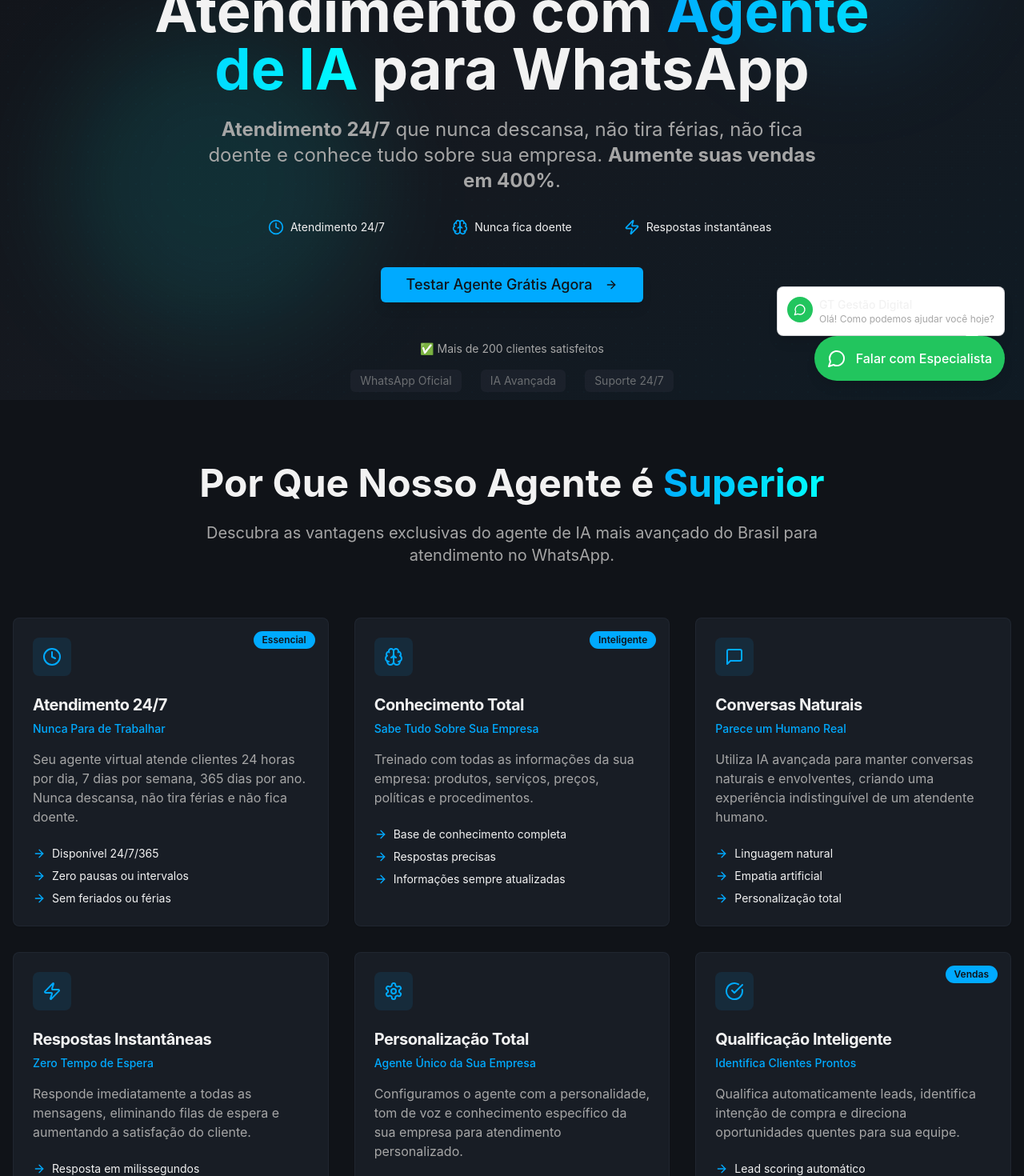
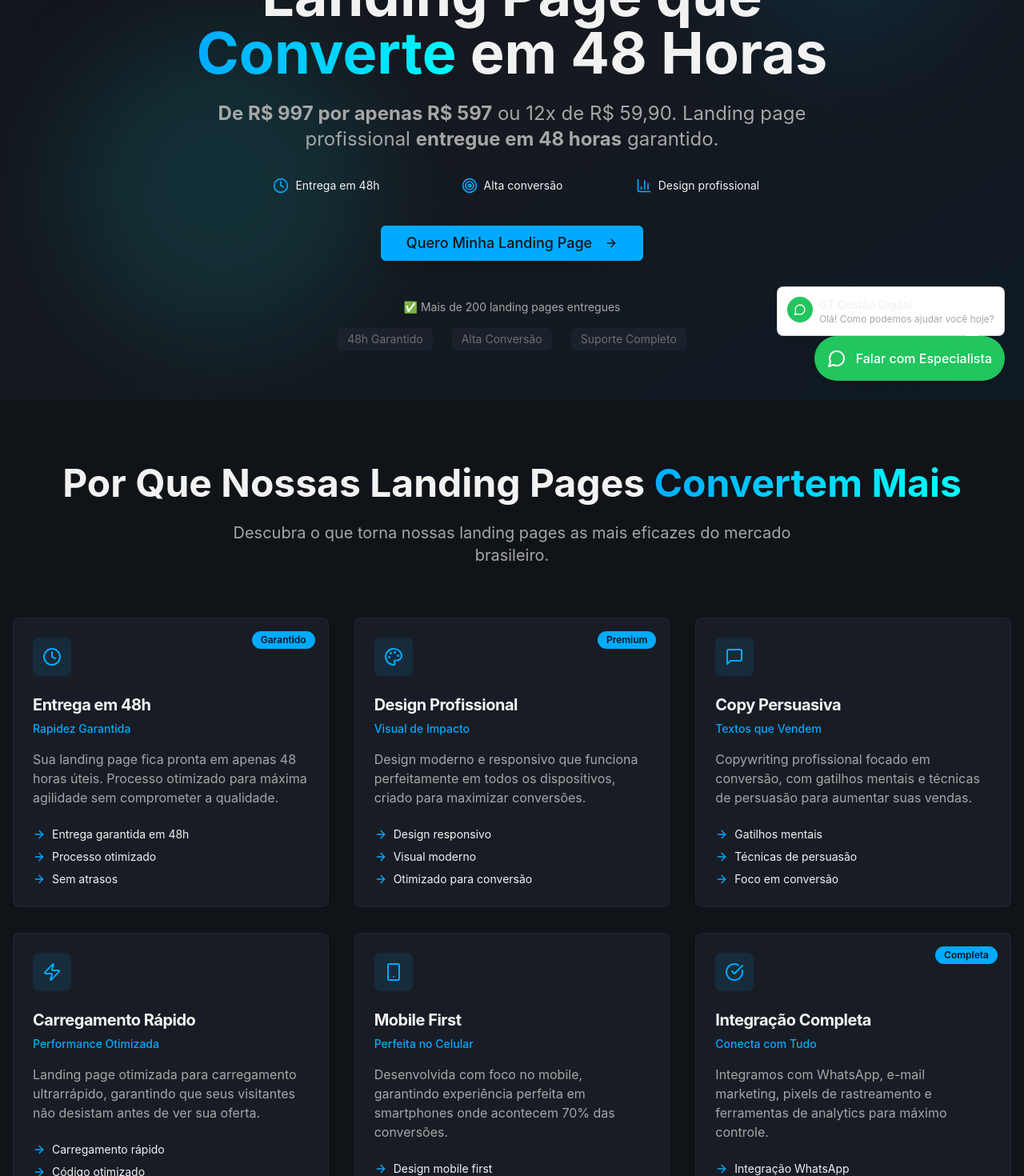
Before and after one commit to gt19889/lp-sites, a React (Vite) app: page / in a window 1280 px wide. Shown: the part 300-1770 px from the top of the page at 80% size. Built offline with nearby package versions, Linux system fonts and the light colour scheme.

Commit message:
Refactor landing page content
Update landing page to sell landing pages instead of AI agents.
Change pricing to R$597,00 or 12x R$59,90, delivered in 48 hours.
Update CTA to focus on closing calls and data collection for landing page creation.

```diff
--- a/src/components/CTASection.tsx
+++ b/src/components/CTASection.tsx
@@ -15,7 +15,7 @@ const CTASection = () => {
   });
   const handleSubmit = (e: React.FormEvent) => {
     e.preventDefault();
-    const whatsappMessage = `Olá! Gostaria de agendar uma consultoria gratuita.%0A%0ANome: ${formData.name}%0AEmail: ${formData.email}%0ATelefone: ${formData.phone}%0AEmpresa: ${formData.company}%0AMensagem: ${formData.message}%0A%0APor favor, encaminhe para: contato@gtgestaodigital.com.br`;
+    const whatsappMessage = `Olá! Quero agendar minha call de finalização para criar minha landing page.%0A%0ANome: ${formData.name}%0AEmail: ${formData.email}%0ATelefone: ${formData.phone}%0AEmpresa: ${formData.company}%0ADetalhes: ${formData.message}%0A%0APor favor, encaminhe para: contato@gtgestaodigital.com.br`;
     window.open(`https://wa.me/553171547107?text=${whatsappMessage}`, '_blank');
   };
   const handleChange = (e: React.ChangeEvent<HTMLInputElement | HTMLTextAreaElement>) => {
@@ -24,24 +24,23 @@ const CTASection = () => {
       [e.target.name]: e.target.value
     });
   };
-  const consultingBenefits = ["Análise completa do seu negócio", "Estratégia personalizada de crescimento", "Identificação de oportunidades perdidas", "Plano de ação com prazos definidos"];
+  const landingPageBenefits = ["Landing page responsiva e otimizada", "Copy persuasiva focada em conversão", "Integração com WhatsApp e analytics", "Entrega garantida em 48 horas"];
   return <section className="py-20 bg-gradient-to-br from-primary/5 via-background to-accent/5">
       <div className="container mx-auto px-4">
         {/* Header */}
         <div className="text-center mb-16">
           <Badge className="bg-green-100 text-green-700 border-green-200 mb-6">
-            Consultoria Gratuita
+            Call de Finalização
           </Badge>
           <h2 className="text-3xl md:text-5xl font-bold text-foreground mb-6">
-            Pronto para
             <span className="bg-gradient-to-r from-primary to-accent bg-clip-text text-transparent">
-              {" "}Transformar
+              De R$ 997 por R$ 597
             </span>
-            <br />Seus Resultados?
+            <br />ou 12x de R$ 59,90
           </h2>
           <p className="text-xl text-muted-foreground max-w-3xl mx-auto">
-            Agende uma conversa gratuita com nossos especialistas e descubra como multiplicar
-            sua receita com marketing digital e automação inteligente.
+            Agende sua call de finalização e receba sua landing page de alta conversão
+            <strong> entregue em 48 horas garantido</strong>.
           </p>
         </div>
 
@@ -53,12 +52,12 @@ const CTASection = () => {
               <CardHeader>
                 <CardTitle className="flex items-center gap-2">
                   <CheckCircle className="w-6 h-6 text-green-500" />
-                  O que você recebe na consultoria
+                  O que está incluso na sua landing page
                 </CardTitle>
               </CardHeader>
               <CardContent>
-                <ul className="space-y-3">
-                  {consultingBenefits.map((benefit, index) => <li key={index} className="flex items-center gap-3">
+                 <ul className="space-y-3">
+                  {landingPageBenefits.map((benefit, index) => <li key={index} className="flex items-center gap-3">
                       <ArrowRight className="w-4 h-4 text-primary flex-shrink-0" />
                       <span className="text-muted-foreground">{benefit}</span>
                     </li>)}
@@ -72,8 +71,8 @@ const CTASection = () => {
                 <div className="w-12 h-12 bg-primary/10 rounded-lg flex items-center justify-center mx-auto mb-2">
                   <Clock className="w-6 h-6 text-primary" />
                 </div>
-                <div className="text-2xl font-bold text-primary">30min</div>
-                <p className="text-sm text-muted-foreground">Duração</p>
+                <div className="text-2xl font-bold text-primary">48h</div>
+                <p className="text-sm text-muted-foreground">Entrega</p>
               </div>
               <div className="text-center">
                 <div className="w-12 h-12 bg-primary/10 rounded-lg flex items-center justify-center mx-auto mb-2">
@@ -86,8 +85,8 @@ const CTASection = () => {
                 <div className="w-12 h-12 bg-primary/10 rounded-lg flex items-center justify-center mx-auto mb-2">
                   <Zap className="w-6 h-6 text-primary" />
                 </div>
-                <div className="text-2xl font-bold text-primary">24h</div>
-                <p className="text-sm text-muted-foreground">Resposta</p>
+                <div className="text-2xl font-bold text-primary">12x</div>
+                <p className="text-sm text-muted-foreground">R$ 59,90</p>
               </div>
             </div>
 
@@ -97,10 +96,10 @@ const CTASection = () => {
                 <div className="flex items-center gap-4">
                   <MessageSquare className="w-10 h-10 flex-shrink-0" />
                   <div className="flex-1">
-                    <h3 className="font-bold text-lg mb-1">Prefere conversar agora?</h3>
-                    <p className="text-green-100 text-sm">Fale direto com nossos especialistas via WhatsApp</p>
+                    <h3 className="font-bold text-lg mb-1">Quer começar agora?</h3>
+                    <p className="text-green-100 text-sm">Fale direto conosco via WhatsApp</p>
                   </div>
-                  <Button className="bg-white text-green-600 hover:bg-green-50 font-bold" onClick={() => window.open('https://wa.me/553171547107?text=Ol%C3%A1!%20Gostaria%20de%20saber%20mais%20informa%C3%A7%C3%B5es%20sobre%20o%20agente%20de%20IA.', '_blank')}>
+                  <Button className="bg-white text-green-600 hover:bg-green-50 font-bold" onClick={() => window.open('https://wa.me/553171547107?text=Ol%C3%A1!%20Quero%20uma%20landing%20page%20de%20alta%20convers%C3%A3o%20entregue%20em%2048h!', '_blank')}>
                     Chamar
                   </Button>
                 </div>
@@ -114,9 +113,9 @@ const CTASection = () => {
               <div className="w-12 h-12 bg-primary/10 rounded-lg flex items-center justify-center mx-auto mb-4">
                 <Calendar className="w-6 h-6 text-primary" />
               </div>
-              <CardTitle className="text-2xl">Agendar Consultoria Gratuita</CardTitle>
+              <CardTitle className="text-2xl">Agendar Call de Finalização</CardTitle>
               <CardDescription>
-                Preencha o formulário abaixo para agendar sua consultoria
+                Preencha o formulário para agendar sua call e começar sua landing page
               </CardDescription>
             </CardHeader>
 
@@ -162,7 +161,7 @@ const CTASection = () => {
                 </div>
 
                 <Button type="submit" className="w-full bg-primary hover:bg-primary-hover text-primary-foreground py-3 text-lg font-bold" size="lg">
-                  Agendar Consultoria Gratuita
+                  Agendar Call de Finalização
                   <ArrowRight className="ml-2 w-5 h-5" />
                 </Button>
 
--- a/src/components/HeroSection.tsx
+++ b/src/components/HeroSection.tsx
@@ -16,56 +16,56 @@ const HeroSection = () => {
 
           {/* Badge */}
           <div className="inline-flex items-center gap-2 bg-primary/10 text-primary px-4 py-2 rounded-full text-sm font-medium mb-8">
-            <MessageSquare className="w-4 h-4" />
-            Agente de WhatsApp Mais Inteligente do Brasil
+            <Zap className="w-4 h-4" />
+            Landing Pages de Alta Conversão
           </div>
 
           {/* Main title */}
           <h1 className="text-4xl md:text-6xl lg:text-7xl font-bold text-foreground mb-6 leading-tight">
-            Revolucione Seu Atendimento com
+            Landing Page que
             <span className="bg-gradient-to-r from-primary to-accent bg-clip-text text-transparent">
-              {" "}Agente de IA{" "}
+              {" "}Converte{" "}
             </span>
-            para WhatsApp
+            em 48 Horas
           </h1>
 
           {/* Subtitle */}
           <p className="text-xl md:text-2xl text-muted-foreground mb-8 max-w-3xl mx-auto leading-relaxed">
-            <strong>Atendimento 24/7</strong> que nunca descansa, não tira férias, não fica doente e
-            conhece tudo sobre sua empresa. <strong>Aumente suas vendas em 400%</strong>.
+            <strong>De R$ 997 por apenas R$ 597</strong> ou 12x de R$ 59,90.
+            Landing page profissional <strong>entregue em 48 horas</strong> garantido.
           </p>
 
           {/* Features grid */}
           <div className="grid grid-cols-1 md:grid-cols-3 gap-6 mb-10 max-w-2xl mx-auto">
             <div className="flex items-center justify-center gap-2 text-sm">
               <Clock className="w-5 h-5 text-primary" />
-              <span>Atendimento 24/7</span>
+              <span>Entrega em 48h</span>
             </div>
             <div className="flex items-center justify-center gap-2 text-sm">
-              <Brain className="w-5 h-5 text-primary" />
-              <span>Nunca fica doente</span>
+              <Target className="w-5 h-5 text-primary" />
+              <span>Alta conversão</span>
             </div>
             <div className="flex items-center justify-center gap-2 text-sm">
-              <Zap className="w-5 h-5 text-primary" />
-              <span>Respostas instantâneas</span>
+              <BarChart3 className="w-5 h-5 text-primary" />
+              <span>Design profissional</span>
             </div>
           </div>
 
           {/* CTA Button */}
           <div className="flex justify-center">
-            <Button size="lg" className="bg-primary hover:bg-primary-hover text-primary-foreground px-8 py-4 text-lg shadow-lg hover:shadow-xl transition-all duration-300" onClick={() => window.open('https://wa.me/553171547107?text=Ol%C3%A1!%20Gostaria%20de%20saber%20mais%20informa%C3%A7%C3%B5es%20sobre%20o%20agente%20de%20IA.', '_blank')}>
-              Testar Agente Grátis Agora
+            <Button size="lg" className="bg-primary hover:bg-primary-hover text-primary-foreground px-8 py-4 text-lg shadow-lg hover:shadow-xl transition-all duration-300" onClick={() => window.open('https://wa.me/553171547107?text=Ol%C3%A1!%20Quero%20uma%20landing%20page%20de%20alta%20convers%C3%A3o%20entregue%20em%2048h!', '_blank')}>
+              Quero Minha Landing Page
               <ArrowRight className="ml-2 w-5 h-5" />
             </Button>
           </div>
 
           {/* Trust indicators */}
           <div className="mt-12 text-sm text-muted-foreground">
-            <p className="mb-4">✅ Mais de 200 clientes satisfeitos</p>
+            <p className="mb-4">✅ Mais de 200 landing pages entregues</p>
             <div className="flex flex-wrap justify-center gap-6 opacity-60">
-              <span className="bg-secondary px-3 py-1 rounded-md">WhatsApp Oficial</span>
-              <span className="bg-secondary px-3 py-1 rounded-md">IA Avançada</span>
-              <span className="bg-secondary px-3 py-1 rounded-md">Suporte 24/7</span>
+              <span className="bg-secondary px-3 py-1 rounded-md">48h Garantido</span>
+              <span className="bg-secondary px-3 py-1 rounded-md">Alta Conversão</span>
+              <span className="bg-secondary px-3 py-1 rounded-md">Suporte Completo</span>
             </div>
           </div>
         </div>
--- a/src/components/ServicesSection.tsx
+++ b/src/components/ServicesSection.tsx
@@ -1,56 +1,56 @@
 import { Card, CardContent, CardDescription, CardHeader, CardTitle } from "@/components/ui/card";
 import { Badge } from "@/components/ui/badge";
-import { Clock, Brain, MessageSquare, Settings, Zap, ArrowRight, Users, CheckCircle } from "lucide-react";
+import { Clock, Palette, MessageSquare, Settings, Zap, ArrowRight, Smartphone, CheckCircle } from "lucide-react";
 
 const ServicesSection = () => {
   const services = [
     {
       icon: Clock,
-      title: "Atendimento 24/7",
-      subtitle: "Nunca Para de Trabalhar",
-      description: "Seu agente virtual atende clientes 24 horas por dia, 7 dias por semana, 365 dias por ano. Nunca descansa, não tira férias e não fica doente.",
-      features: ["Disponível 24/7/365", "Zero pausas ou intervalos", "Sem feriados ou férias"],
-      badge: "Essencial"
+      title: "Entrega em 48h",
+      subtitle: "Rapidez Garantida",
+      description: "Sua landing page fica pronta em apenas 48 horas úteis. Processo otimizado para máxima agilidade sem comprometer a qualidade.",
+      features: ["Entrega garantida em 48h", "Processo otimizado", "Sem atrasos"],
+      badge: "Garantido"
     },
     {
-      icon: Brain,
-      title: "Conhecimento Total",
-      subtitle: "Sabe Tudo Sobre Sua Empresa",
-      description: "Treinado com todas as informações da sua empresa: produtos, serviços, preços, políticas e procedimentos.",
-      features: ["Base de conhecimento completa", "Respostas precisas", "Informações sempre atualizadas"],
-      badge: "Inteligente"
+      icon: Palette,
+      title: "Design Profissional",
+      subtitle: "Visual de Impacto",
+      description: "Design moderno e responsivo que funciona perfeitamente em todos os dispositivos, criado para maximizar conversões.",
+      features: ["Design responsivo", "Visual moderno", "Otimizado para conversão"],
+      badge: "Premium"
     },
     {
       icon: MessageSquare,
-      title: "Conversas Naturais",
-      subtitle: "Parece um Humano Real",
-      description: "Utiliza IA avançada para manter conversas naturais e envolventes, criando uma experiência indistinguível de um atendente humano.",
-      features: ["Linguagem natural", "Empatia artificial", "Personalização total"],
+      title: "Copy Persuasiva",
+      subtitle: "Textos que Vendem",
+      description: "Copywriting profissional focado em conversão, com gatilhos mentais e técnicas de persuasão para aumentar suas vendas.",
+      features: ["Gatilhos mentais", "Técnicas de persuasão", "Foco em conversão"],
       badge: null
     },
     {
       icon: Zap,
-      title: "Respostas Instantâneas",
-      subtitle: "Zero Tempo de Espera",
-      description: "Responde imediatamente a todas as mensagens, eliminando filas de espera e aumentando a satisfação do cliente.",
-      features: ["Resposta em milissegundos", "Sem tempo de espera", "Atendimento simultâneo ilimitado"],
+      title: "Carregamento Rápido",
+      subtitle: "Performance Otimizada",
+      description: "Landing page otimizada para carregamento ultrarrápido, garantindo que seus visitantes não desistam antes de ver sua oferta.",
+      features: ["Carregamento rápido", "Código otimizado", "Performance máxima"],
       badge: null
     },
     {
-      icon: Settings,
-      title: "Personalização Total",
-      subtitle: "Agente Único da Sua Empresa",
-      description: "Configuramos o agente com a personalidade, tom de voz e conhecimento específico da sua empresa para atendimento personalizado.",
-      features: ["Tom de voz personalizado", "Conhecimento específico", "Respostas consistentes"],
+      icon: Smartphone,
+      title: "Mobile First",
+      subtitle: "Perfeita no Celular",
+      description: "Desenvolvida com foco no mobile, garantindo experiência perfeita em smartphones onde acontecem 70% das conversões.",
+      features: ["Design mobile first", "Experiência otimizada", "Conversão no celular"],
       badge: null
     },
     {
       icon: CheckCircle,
-      title: "Qualificação Inteligente",
-      subtitle: "Identifica Clientes Prontos",
-      description: "Qualifica automaticamente leads, identifica intenção de compra e direciona oportunidades quentes para sua equipe.",
-      features: ["Lead scoring automático", "Identificação de intenção", "Priorização inteligente"],
-      badge: "Vendas"
+      title: "Integração Completa",
+      subtitle: "Conecta com Tudo",
+      description: "Integramos com WhatsApp, e-mail marketing, pixels de rastreamento e ferramentas de analytics para máximo controle.",
+      features: ["Integração WhatsApp", "Pixels de rastreamento", "Analytics inclusos"],
+      badge: "Completa"
     }
   ];
 
@@ -60,13 +60,13 @@ const ServicesSection = () => {
         {/* Header */}
         <div className="text-center mb-16">
           <h2 className="text-3xl md:text-5xl font-bold text-foreground mb-6">
-            Por Que Nosso Agente é
+            Por Que Nossas Landing Pages
             <span className="bg-gradient-to-r from-primary to-accent bg-clip-text text-transparent">
-              {" "}Superior
+              {" "}Convertem Mais
             </span>
           </h2>
           <p className="text-xl text-muted-foreground max-w-3xl mx-auto">
-            Descubra as vantagens exclusivas do agente de IA mais avançado do Brasil para atendimento no WhatsApp.
+            Descubra o que torna nossas landing pages as mais eficazes do mercado brasileiro.
           </p>
         </div>
 
@@ -110,13 +110,13 @@ const ServicesSection = () => {
         {/* Bottom CTA */}
         <div className="text-center">
           <p className="text-lg text-muted-foreground mb-6">
-            Pronto para ter o melhor agente de WhatsApp trabalhando para você?
+            Pronto para ter uma landing page que realmente converte?
           </p>
           <button
             className="bg-primary hover:bg-primary-hover text-primary-foreground px-8 py-3 rounded-lg font-medium transition-colors inline-flex items-center gap-2"
-            onClick={() => window.open('https://wa.me/553171547107?text=Ol%C3%A1!%20Gostaria%20de%20saber%20mais%20informa%C3%A7%C3%B5es%20sobre%20o%20agente%20de%20IA.', '_blank')}
+            onClick={() => window.open('https://wa.me/553171547107?text=Ol%C3%A1!%20Quero%20uma%20landing%20page%20de%20alta%20convers%C3%A3o%20entregue%20em%2048h!', '_blank')}
           >
-            Testar Agente Grátis
+            Quero Minha Landing Page
             <ArrowRight className="w-5 h-5" />
           </button>
         </div>
```
